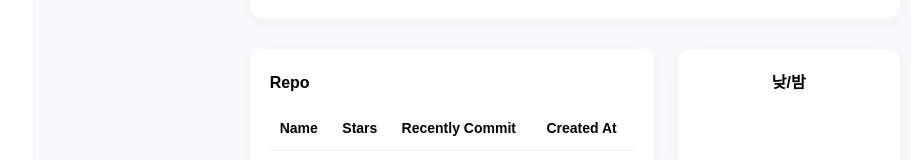
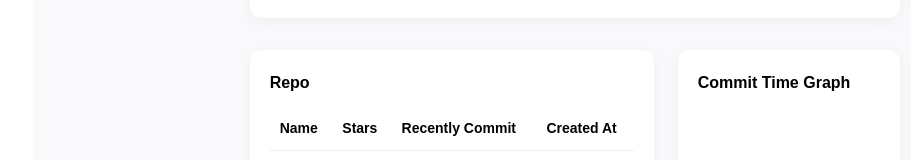
Before and after one commit to yeeun426/GitPulse, a React (Vite) app in the folder frontend/: page /profile in a window 1280 px wide. Shown: the part 1286-1446 px from the top of the page, without its empty margins (267-1178 px from the left). Built offline with nearby package versions, Linux system fonts and the light colour scheme.

Commit message:
Feat : CommitTimeChart Css 수정 완성본

```diff
--- a/frontend/src/components/CommitTimeChart.module.css
+++ b/frontend/src/components/CommitTimeChart.module.css
@@ -4,11 +4,13 @@
     align-items: center;
     width: 100%;
     height: 350px;
+    margin : 0 auto;
   }
 
   .chartContainer {
-    width: 100%;
-    flex: 1;
+    max-width : 20rem;
+    width : 100%;
+    margin : 0 auto;
   }
 
   .colorLegend {
--- a/frontend/src/pages/ProfilePage.jsx
+++ b/frontend/src/pages/ProfilePage.jsx
@@ -106,7 +106,7 @@ const ProfilePage = () => {
 
             {/* graph */}
             <div className={css.commitTimeChart}>
-              <h4>낮/밤</h4>
+              <h4>Commit Time Graph</h4>
               {username && <CommitTimeChart username={username} />}
             </div>
           </section>
--- a/frontend/src/pages/ProfilePage.module.css
+++ b/frontend/src/pages/ProfilePage.module.css
@@ -133,6 +133,7 @@
   .commitTimeChart h4 {
     margin-bottom: 1rem;
     font-size: 1rem;
+    text-align :left
   }
 
   .chartBox {
```
